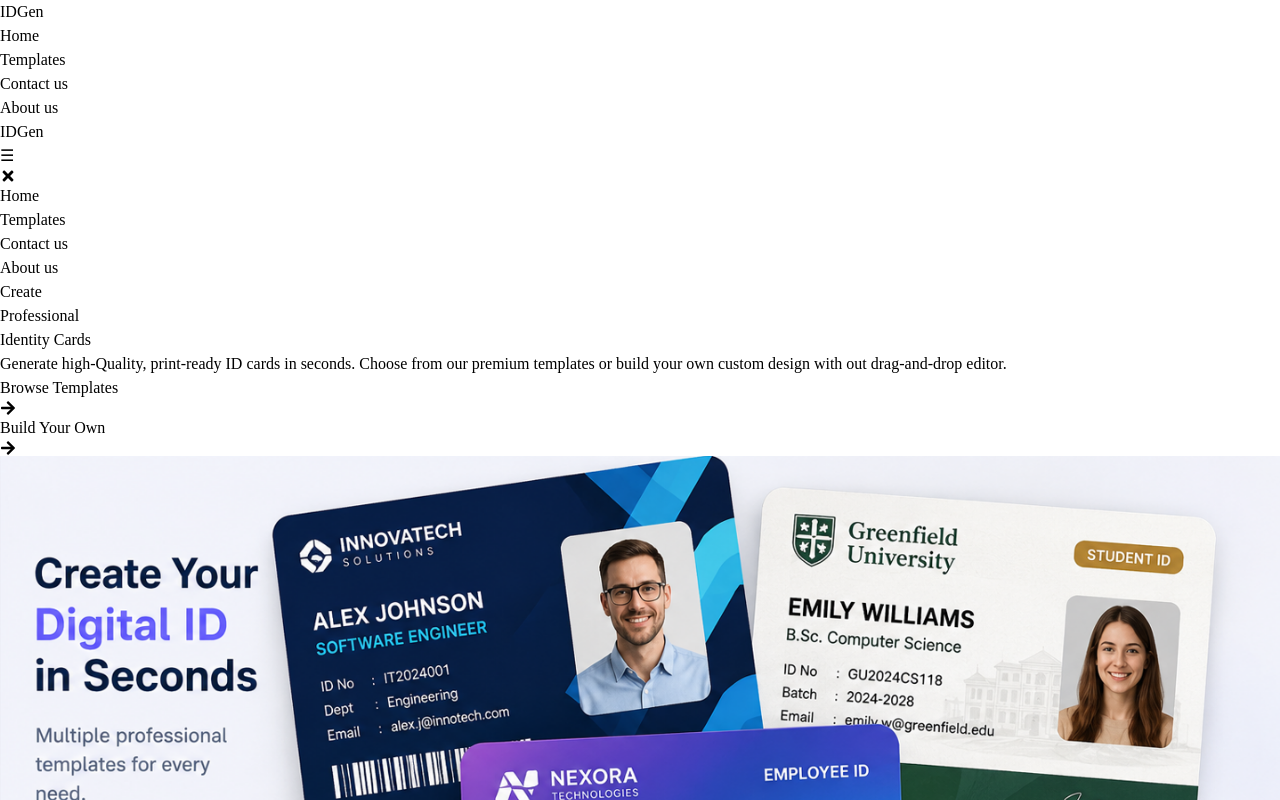
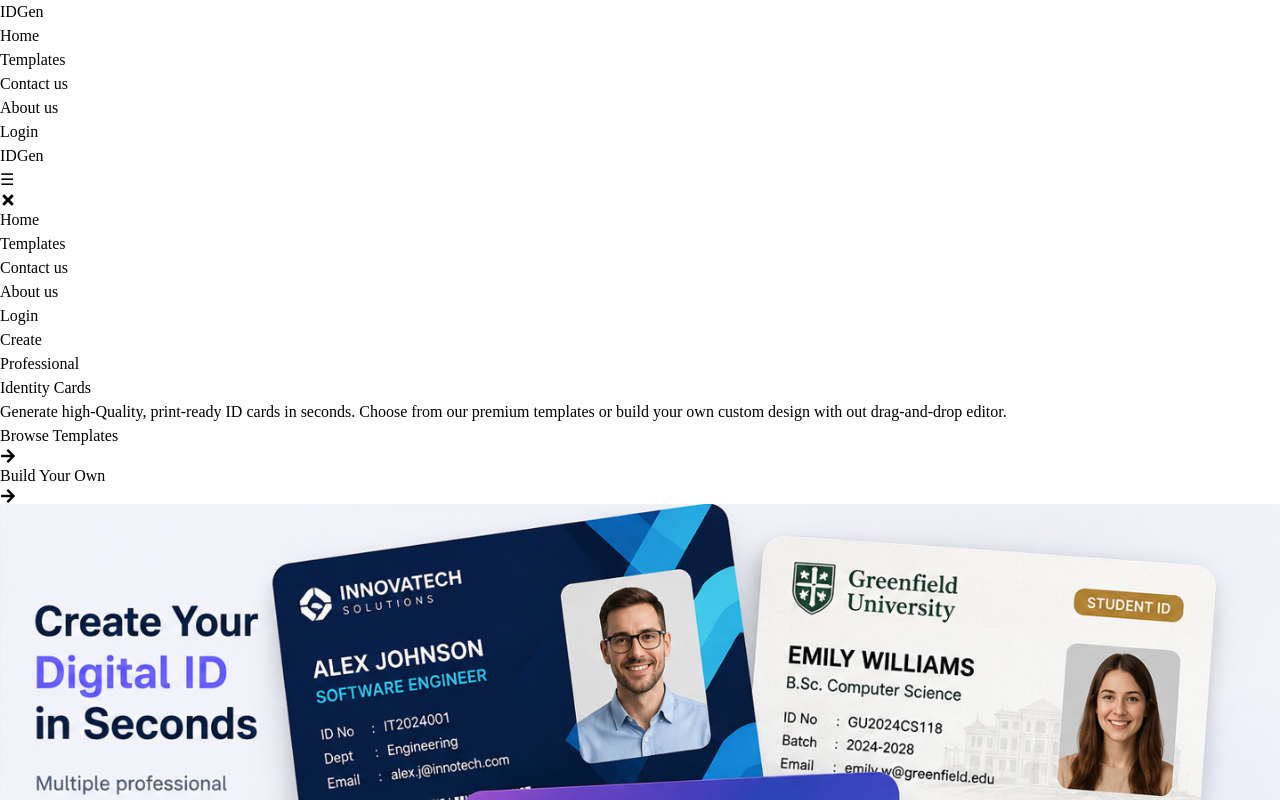
Before and after one commit to Anish-chaudhary-co/ID-Generator, a React (Vite) app: page / in a window 1280 px wide. Shown: the top 800 px of the page. Built offline with nearby package versions, Linux system fonts and the light colour scheme.

Commit message:
Add login button in navbar and login component

```diff
--- a/src/Layout/MainLayout.jsx
+++ b/src/Layout/MainLayout.jsx
@@ -1,18 +1,28 @@
-import React from 'react'
+  import react,{useState} from 'react'
 
   import { Outlet } from 'react-router-dom';
   import Navbar from '../myComponent/Navbar';
   import Footer from '../myComponent/Footer';
+  import Login from '../myComponent/Login.jsx';
 
   const MainLayout = () => {
+    const [showLogin, setShowLogin] = useState(false);
+    const handleLogin =()=>{
+      setShowLogin(!showLogin);
+    }
     return (
+      <>
       <div>
-      <Navbar />
+        <Navbar handleLogin={handleLogin}/>
         <main>
           <Outlet />
         </main>
         <Footer />
       </div>
+      {
+        showLogin && <Login handleLogin={handleLogin}/>
+      }
+      </>
     )
   }
 
--- /dev/null
+++ b/src/myComponent/Login.jsx
@@ -0,0 +1,30 @@
+import React from 'react'
+
+
+const Login = ({handleLogin}) => {
+  return (
+    <div className='fixed inset-0 backdrop-blur-sm z-50 flex items-center justify-center h-full w-full bg-black/50 '>
+        <div className='relative'>
+            <div className='absolute top-2 right-2'>
+                <button onClick={handleLogin} className='font-bold text-2xl'>X</button>
+            </div>
+            <form action="" className='border rounded-lg p-5 flex flex-col gap-5 bg-gray-300 w-96'>
+                <h2 className='font-bold text-2xl text-center mt-10'>
+                    LOGIN
+                </h2>
+
+                <input type="left-0 text" className='bg-gray-200 p-2 rounded-lg' placeholder='Username' />
+                <input type="text" className='bg-gray-200 p-2 rounded-lg' placeholder='Password' />
+                <input type="submit" className='p-2 py-2 text-white bg-blue-400 hover:bg-blue-500 rounded-lg font-bold' />
+
+                <div className='text-center mb-5'>
+                    <span>Don't have an account?<a href="#" className='text-purple-600'> Register.</a></span>
+                </div>
+            </form>
+
+        </div>
+    </div>
+  )
+}
+
+export default Login
--- a/src/myComponent/Navbar.jsx
+++ b/src/myComponent/Navbar.jsx
@@ -1,8 +1,9 @@
 import React,{useState} from "react";
 import {FaTimes} from "react-icons/fa";
 import { Link } from "react-router-dom";
+import Login from './Login.jsx';
 
-const Navbar = () => {
+const Navbar = ({handleLogin}) => {
   const [open, setOpen] = useState(false);
 
   return (
@@ -49,6 +50,12 @@ const Navbar = () => {
         <Link to="/about">About us</Link>
       </div>
 
+      {/* login button */}
+      <div className="p-2 bg-blue-400 rounded-md hover:bg-blue-500">
+        <button onClick={handleLogin} className="font-bold text-white">Login</button>
+
+      </div>
+
     </div>
   </div>
 </div>
@@ -78,20 +85,25 @@ const Navbar = () => {
      <div className="flex flex-col fixed top-16 left-0 right-0 md:flex-row md:gap-20">
 
 
-      <div className="cursor-pointer hover:text-white hover:bg-green-200 flex items-center justify-center rounded-md py-5 px-full">
+      <div className="cursor-pointer hover:text-white hover:bg-blue-500 text-center m-2 rounded-md py-5 px-full">
         <Link to="/">Home</Link>
       </div>
 
-      <div className="cursor-pointer hover:text-white hover:bg-green-200 flex items-center justify-center rounded-md py-5 px-full">
+      <div className="cursor-pointer hover:text-white hover:bg-blue-500 text-center m-2 rounded-md py-5 px-full">
         <Link to="/template">Templates</Link >
       </div>
 
-      <div className="cursor-pointer hover:text-white hover:bg-green-200 flex items-center justify-center rounded-md py-5 px-full">
+      <div className="cursor-pointer hover:text-white hover:bg-blue-500 text-center m-2 rounded-md py-5 px-full">
         <Link to="/contact">Contact us</Link>
       </div>
 
-      <div className="cursor-pointer hover:text-white hover:bg-green-200  flex items-center justify-center rounded-md py-5 px-full">
+      <div className="cursor-pointer hover:text-white hover:bg-blue-500  text-center m-2 rounded-md py-5 px-full">
         <Link to="/about">About us</Link>
+      </div>
+
+      {/* login button */}
+      <div className="p-2 m-2 text-center bg-blue-400 rounded-md hover:bg-blue-500">
+        <button className="font-bold text-white">Login</button>
       </div>
 
     </div>
```
Also changed, not shown: src/Pages/Register.jsx (added). Lines whose indentation alone changed are shown as unchanged.
